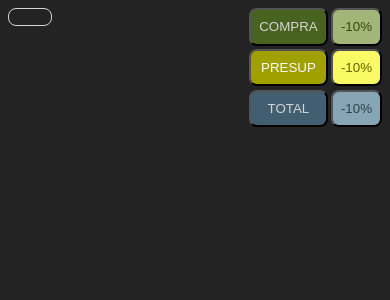
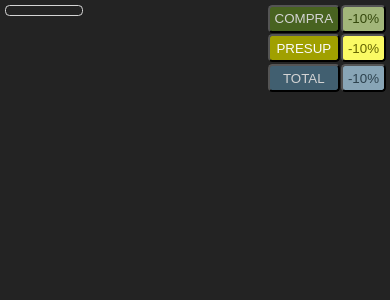
Before and after one commit to amaroferraris/acdb, a Django app: page / in a window 390 px wide. Shown: the top 300 px of the page. Run offline with Django 4.2, Linux system fonts and the light colour scheme; data that the repository does not hold is empty.

Commit message:
CSS More responsive design

```diff
--- a/acdj/static/styles.css
+++ b/acdj/static/styles.css
@@ -192,8 +192,43 @@ label:hover {
     background-color: rgb(119, 30, 30);
 }
 
-@media (max-width: 1200px) {
+@media (max-width: 1366px) {
+
+    label {
+        width: 70%;
+    }
+
     .main-grid {
-        grid-template-columns: 1fr 3fr 1fr;
+        grid-template-columns: 1fr 4fr 1fr;
     }
 }
+
+@media (max-width: 800px) {
+
+    html {
+        font-size: x-small;
+    }
+
+    label {
+        width: 50%;
+    }
+
+    .main-grid {
+        grid-template-columns: 3fr 6fr 1fr;
+    }
+}
+
+@media (max-width: 600px) {
+
+    html {
+        font-size: xx-small;
+    }
+
+    label {
+        width: 50%;
+    }
+
+    .main-grid {
+        grid-template-columns: 2fr 4fr 1fr;
+    }
+}
```
